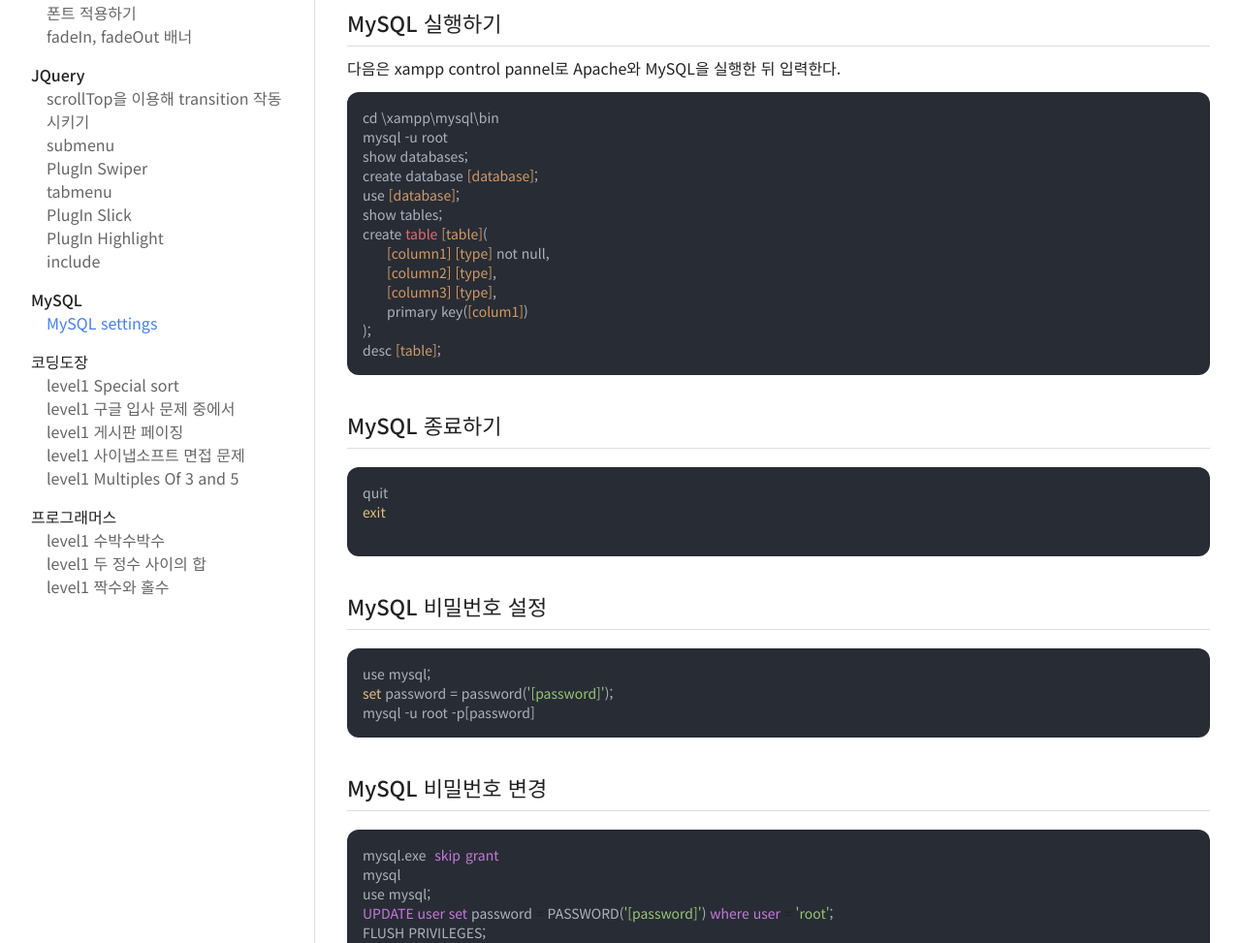
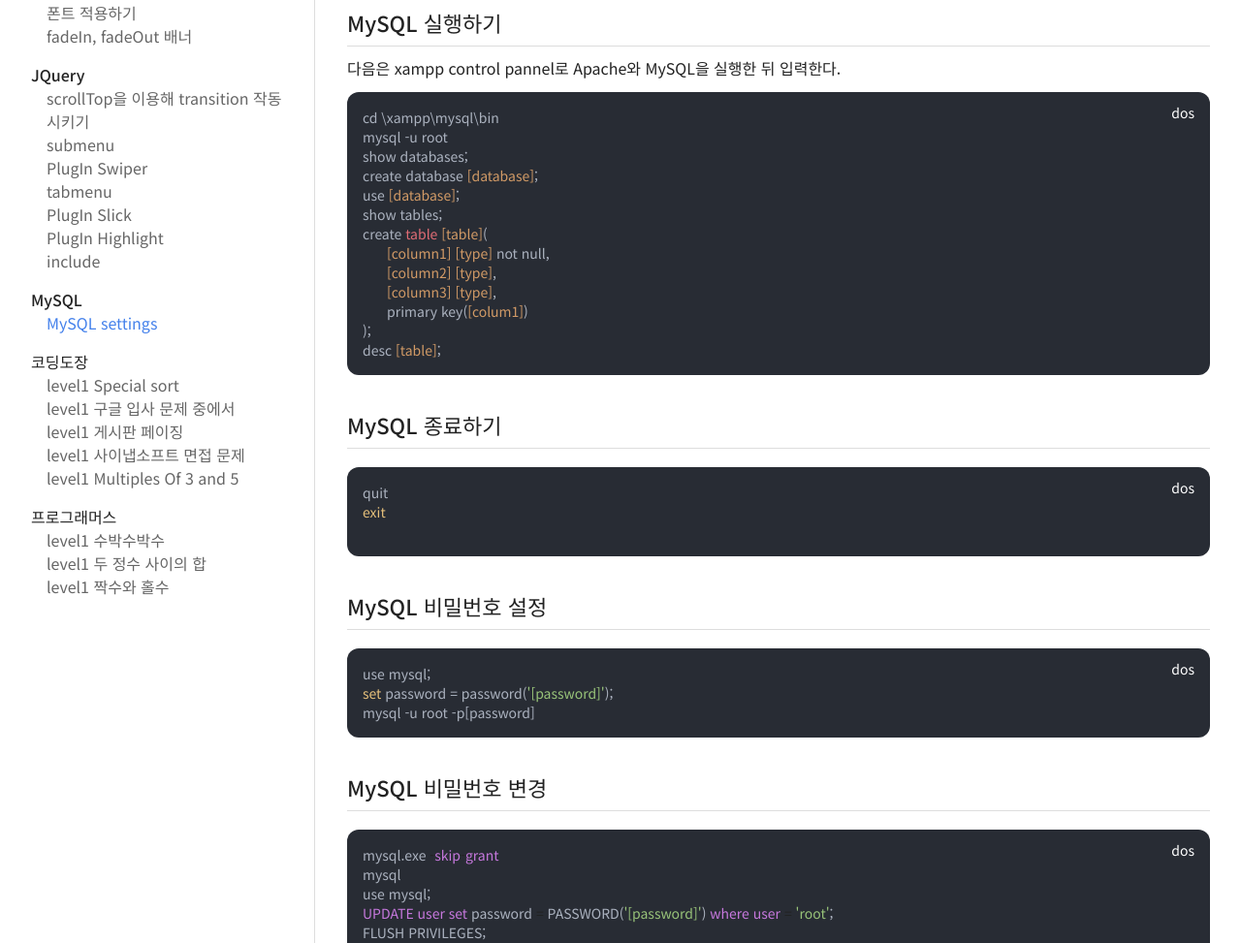
Before and after one commit to hhj171258/hhj171258.github.io, a Jekyll site: the page built from _posts/MySQL/2020-06-02-MySQL-settings.html, in a window 1280 px wide and 1400 px high, scrolled down 128 px. Shown: the part 332-1305 px from the top of the window at 97% size. Built offline with Jekyll 4.4.1, drawn with Linux system fonts in a browser that asks for light colours; nearby versions of some CDN libraries.

Commit message:
[Add] pre.Dos::before

```diff
--- a/css/main.css
+++ b/css/main.css
@@ -38,6 +38,7 @@
 #content pre.javascript::before{content: "javascript"}
 #content pre.css::before{content: "css"}
 #content pre.shell::before{content: "git"}
+#content pre.DOS::before{content: "dos"}
 #content code{position: relative;padding: 16px;border-radius: 12px;font-family: "Noto Sans KR", sans-serif;font-weight: 400;font-size: 1.4rem;}
 #content code span.javascript, #content code span.hljs-tag, #content code span.hljs-function, #content code span.css, #content code span.hljs-params, #content code span.bash, #content code span.hljs-selector-class{color: #abb2bf;}
 
```
